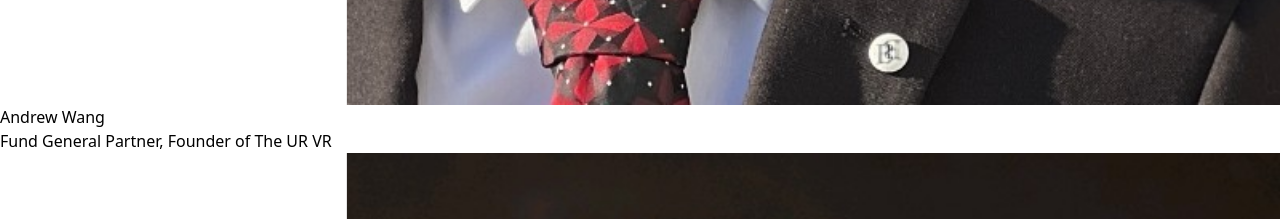
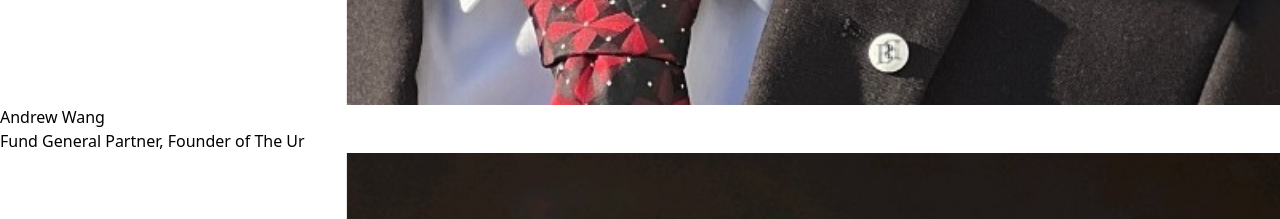
Before and after one commit to gaberomualdo/dropout-society-site, a Next.js app: page /community in a window 1280 px wide. Shown: the part 2620-2839 px from the top of the page. Built offline with nearby package versions, Linux system fonts and the light colour scheme.

Commit message:
Change The Ur VR to The Ur (#1)

```diff
--- a/src/components/Team.jsx
+++ b/src/components/Team.jsx
@@ -17,7 +17,7 @@ const team = [
   },
   {
     name: 'Andrew Wang',
-    role: 'Fund General Partner, Founder of The UR VR',
+    role: 'Fund General Partner, Founder of The Ur',
     image: andrew,
   },
   {
```
